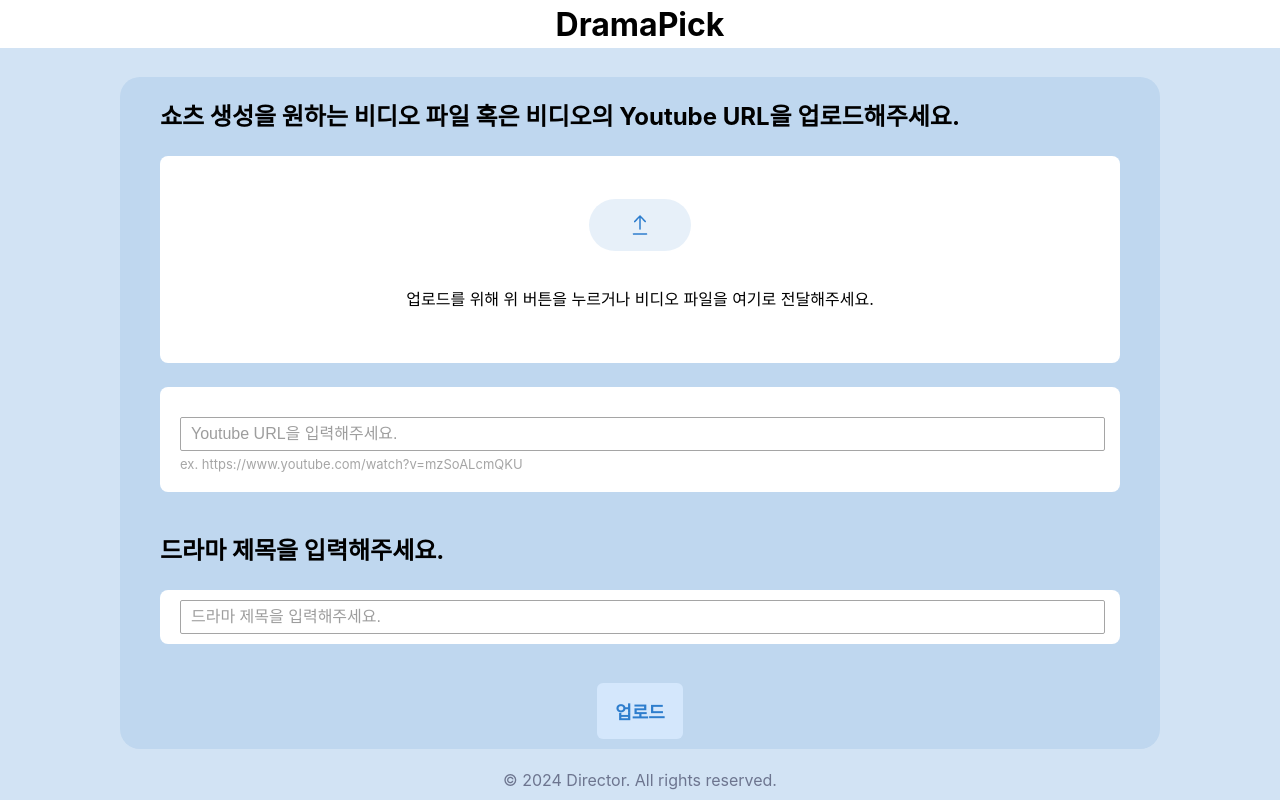
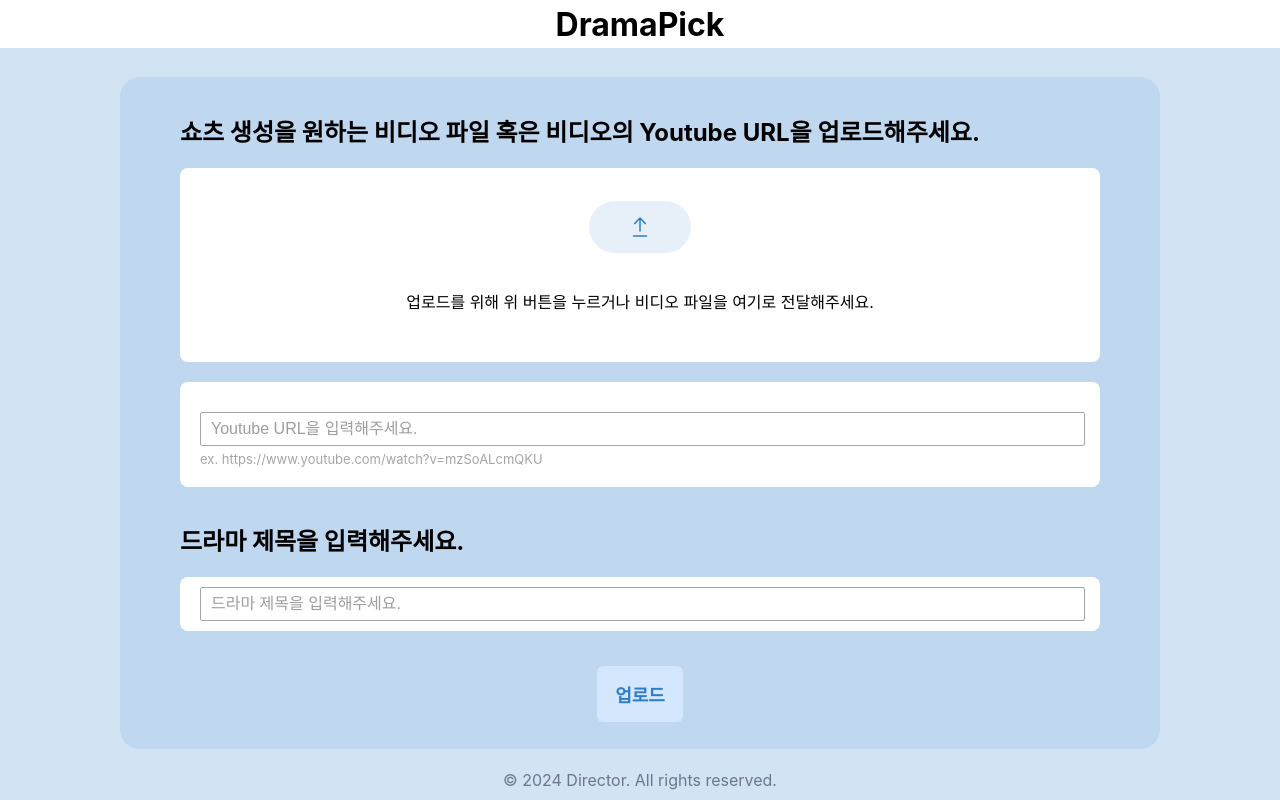
Before and after one commit to DramaPick/dramapick_service_frontent, a React (Create React App) app in the folder dramapick-react/: page / in a window 1280 px wide. Built offline with nearby package versions, Linux system fonts and the light colour scheme; no server answers.

Commit message:
[Style & Add] 첫 번째 화면 스타일 및 기능 개발 - 영상 업로드 시 progress bar 구현 - 스타일 수정(패딩, 마진 등의 간격) - 백엔드와의 연결 확인

```diff
--- a/dramapick-react/src/pages/Main.jsx
+++ b/dramapick-react/src/pages/Main.jsx
@@ -1,4 +1,4 @@
-import React, {useRef, useEffect, useCallback, useState} from "react";
+import React, { useRef, useEffect, useCallback, useState } from "react";
 import { useNavigate } from "react-router-dom";
 import axios from "axios";
 import styles from "../styles/Main.module.css";
@@ -9,12 +9,15 @@ const Main = () => {
   const inputEl = useRef(null);
   const [fileName, setFileName] = useState("");
   const [videoFile, setVideoFile] = useState(null);
-    const [videoUrl, setVideoUrl] = useState('');
-    const [dramaTitle, setDramaTitle] = useState('');
-    const [error, setError] = useState('');
+  const [videoUrl, setVideoUrl] = useState("");
+  const [dramaTitle, setDramaTitle] = useState("");
+  const [error, setError] = useState("");
 
+  const [uploadProgress, setUploadProgress] = useState(0);
+  const [isUploading, setIsUploading] = useState(false);
+  const [showAlert, setShowAlert] = useState(false);
 
-    const handleFileChange = useCallback ((e)=> {
+  const handleFileChange = useCallback((e) => {
     const files = e.target && e.target.files;
     if (files && files[0]) {
       setVideoFile(e.target.files[0]);
@@ -37,21 +40,24 @@ const Main = () => {
 
   const handleSubmit = async (e) => {
     e.preventDefault();
+
     if (videoFile && videoUrl) {
       setError("비디오 파일과 URL 중 하나만 입력해야 합니다.");
       return;
     }
-        if(!videoFile && !videoUrl) {
+
+    if (!videoFile && !videoUrl) {
       setError("비디오 파일 또는 URL 중 하나는 필수입니다.");
       return;
     }
-        if(!dramaTitle) {
+
+    if (!dramaTitle) {
       setError("드라마 제목은 필수입니다.");
       return;
     }
 
     setError('');
-        console.log('드라마 제목: ',dramaTitle);
+    console.log('드라마 제목: ', dramaTitle);
     console.log('비디오 파일:', videoFile);
     console.log('비디오 URL:', videoUrl);
 
@@ -64,21 +70,44 @@ const Main = () => {
     }
     formData.append('dramaTitle', dramaTitle);
 
+    setIsUploading(true);
+    setShowAlert(true);
+
     try {
       const response = await axios.post('http://127.0.0.1:8000/upload', formData, {
         headers: {
           'Content-Type': 'multipart/form-data',
         },
         maxRedirects: 0,
+        onUploadProgress: (ProgressEvent) => {
+          if (ProgressEvent.total) {
+            const percent = Math.round((ProgressEvent.loaded * 100) / ProgressEvent.total);
+            setUploadProgress(percent);
+          }
+        },
       });
-            console.log('Response from server:', response.data)
+
+      console.log('Response from server:', response.data);
+
+      const { task_id, status, s3_url } = response.data;
 
        navigate('/selection', {
-                state: {videoFile, videoUrl, dramaTitle}
+        state: {
+          video_file : videoFile,
+          video_url : videoUrl,
+          drama_title : dramaTitle,
+          task_id : task_id,
+          status : status,
+          s3_url: s3_url
+        }
       });
-        } catch(error) {
-            console.log('Error uploading video:', error)
-            setError('비디오 업로드에 실패했습니다. 다시 시도해주세요.')
+
+    } catch (error) {
+      console.log('Error uploading video:', error);
+      setError('비디오 업로드에 실패했습니다. 다시 시도해주세요.');
+    } finally {
+      setIsUploading(false);
+      setUploadProgress(0);
     }
   };
 
@@ -92,8 +121,10 @@ const Main = () => {
     };
   }, [inputEl, handleFileChange]);
 
+   const closeAlert = () => {
+    setShowAlert(false);
+  };
 
-    // 모든 비디오 형식 수용(accept)
   return (
     <div className={styles.maindiv}>
       <h2>쇼츠 생성을 원하는 비디오 파일 혹은 비디오의 Youtube URL을 업로드해주세요.</h2>
@@ -102,7 +133,7 @@ const Main = () => {
           <label htmlFor="upload-file">
             <img src={uploadIcon} alt="Upload File" className={styles.uploadIcon} />
           </label>
-                    {fileName? <span className={styles.showFileName}>{fileName}</span>: ""}
+          {fileName ? <span className={styles.showFileName}>{fileName}</span> : ""}
           <input type="file" accept="video/*" id="upload-file" onChange={handleFileChange} ref={inputEl} />
         </div>
         <p>업로드를 위해 위 버튼을 누르거나 비디오 파일을 여기로 전달해주세요.</p>
@@ -115,10 +146,23 @@ const Main = () => {
       <div className={styles.title}>
         <input type="text" value={dramaTitle} onChange={handleTitleChange} placeholder="드라마 제목을 입력해주세요." required />
       </div>
-            {error && <p style={{color:'red'}}>{error}</p>}
+      {error && <p style={{ color: 'red' }}>{error}</p>}
+
+      {showAlert && isUploading && (
+        <div className={styles.alertBox}>
+          <div className={styles.alertContent}>
+            <p>업로드 진행 중...</p>
+            <div className={styles.progressBarWrapper}>
+              <div className={styles.progressBar} style={{ width: `${uploadProgress}%` }} />
+            </div>
+            <button className={styles.closeAlertBtn} onClick={closeAlert}>닫기</button>
+          </div>
+        </div>
+      )}
+
       <Button onClick={handleSubmit} text="업로드"></Button>
     </div>
   );
-}
+};
 
 export default Main;
--- a/dramapick-react/src/styles/Main.module.css
+++ b/dramapick-react/src/styles/Main.module.css
@@ -1,21 +1,32 @@
 .maindiv{
     width: 100%;
-    height: 100%;
+    height: 95%;
     display: flex;
     flex-direction: column;
-    gap: 24px;
+    justify-content: center;
+    align-content: center;
+    gap: 20px;
+
+}
+
+.maindiv h2 {
+    margin: 0;
+    margin-left: 20px;
+    padding-top: 15px;
 }
 
 .videoFile {
+    margin-left: 20px;
+    margin-right: 20px;
     background-color: white;
-    height: 40%;
+    height: 45%;
     border-radius: 8px;
 
     display: flex;
     flex-direction: column;
     align-items: center;
     justify-content: center;
-    gap: 30px;
+    gap: 20px;
 }
 
 .container {
@@ -36,14 +47,15 @@
     font-weight: bold;
     color: #999;
 }
+
 .videoFile label {
     padding: 16px 36px;
-
     width: 30px;
     height: 20px;
     background-color: rgba(19, 109, 199, 0.1);
     border-radius: 50px;
 }
+
 .videoFile input {
     display: none;
 }
@@ -54,11 +66,11 @@
     align-items: center;
     justify-content: center;
     text-align: center;
-    margin-top: 5px;
-    margin-bottom: 10px;
 }
 
 .videoURL {
+    margin-left: 20px;
+    margin-right: 20px;
     background-color: white;
     border-radius: 8px;
     padding: 10px 20px;
@@ -87,6 +99,8 @@
 }
 
 .title {
+    margin-left: 20px;
+    margin-right: 20px;
     background-color: white;
     border-radius: 8px;
     padding: 10px 20px;
@@ -108,7 +122,52 @@
     outline: none;
 }
 
-.maindiv h2 {
-    margin: 0;
-    padding-top: 15px;
+/* 알림창 스타일 */
+.alertBox {
+    position: fixed;
+    top: 50%;
+    /* 화면 가운데에 가로, 세로 중앙 위치 */
+    left: 50%;
+    transform: translate(-50%, -50%);
+    /* 정확히 중앙 정렬 */
+    width: 400px;
+    /* 알림창 가로 길이 (여기서 원하는 크기로 조정) */
+    background-color: #f0f0f0;
+    padding: 20px;
+    border-radius: 8px;
+    box-shadow: 0 4px 8px rgba(0, 0, 0, 0.1);
+    z-index: 9999;
+    text-align: center;
 }
+
+/* 진행바 Wrapper */
+.progressBarWrapper {
+    margin-top: 10px;
+    width: 100%;
+    height: 8px;
+    background-color: rgba(0, 0, 0, 0.1);
+    border-radius: 4px;
+    overflow: hidden;
+}
+
+.progressBar {
+    height: 100%;
+    background-color: #4caf50;
+    transition: width 0.3s ease;
+    border-radius: 4px;
+}
+
+/* 닫기 버튼 */
+.closeAlertBtn {
+    margin-top: 15px;
+    padding: 8px 16px;
+    background-color: #ff4f4f;
+    color: white;
+    border: none;
+    border-radius: 4px;
+    cursor: pointer;
+}
+
+.closeAlertBtn:hover {
+    background-color: #ff1e1e;
+}
```
Lines whose indentation alone changed are shown as unchanged.
